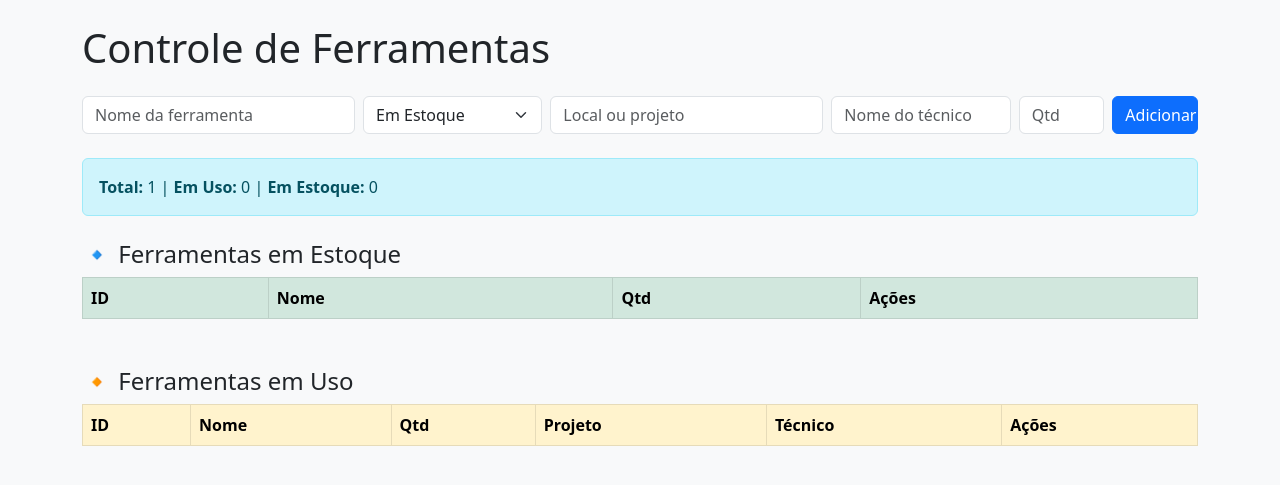
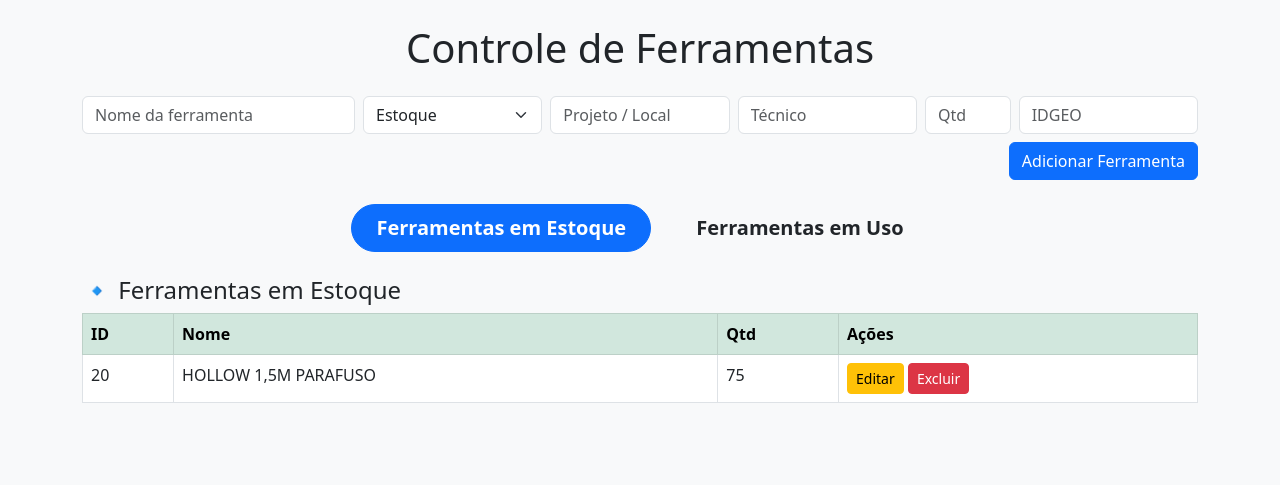
Before and after one commit to CarlosHenrique92/Controle_de-ferramentas_backup_16_07_2025, a Flask app: page / in a window 1280 px wide. Shown: the top 485 px of the page. Run offline with Flask 3, Linux system fonts and the light colour scheme; data comes from the database, SQL or seed files in the repository; both versions use the stored data as it was after the commit; lists and menus that the app fills with data are empty.

Commit message:
Atualizamos o Layout

```diff
--- a/app.py
+++ b/app.py
@@ -1,41 +1,21 @@
 from flask import Flask, render_template, request, redirect
 import sqlite3
 
-# Cria o app Flask
 app = Flask(__name__)
 
-# Função para conectar ao banco
 def get_db_connection():
     conn = sqlite3.connect('ferramentas.db')
-    conn.row_factory = sqlite3.Row  # permite acessar as colunas como dicionários
+    conn.row_factory = sqlite3.Row
     return conn
 
-# Página principal
 @app.route('/')
 def index():
     conn = get_db_connection()
+    ferramentas_estoque = conn.execute('SELECT * FROM ferramentas WHERE status = "estoque"').fetchall()
+    ferramentas_uso = conn.execute('SELECT * FROM ferramentas WHERE status = "uso"').fetchall()
+    conn.close()
+    return render_template('index.html', ferramentas_estoque=ferramentas_estoque, ferramentas_uso=ferramentas_uso)
 
-    # Ferramentas em estoque
-    ferramentas_estoque = conn.execute('SELECT * FROM ferramentas WHERE status = "em estoque"').fetchall()
-
-    # Ferramentas em uso
-    ferramentas_uso = conn.execute('SELECT * FROM ferramentas WHERE status = "em uso"').fetchall()
-
-    # Contagem total
-    total = conn.execute('SELECT COUNT(*) FROM ferramentas').fetchone()[0]
-    em_uso = len(ferramentas_uso)
-    em_estoque = len(ferramentas_estoque)
-
-    conn.close()
-
-    return render_template('index.html',
-                           ferramentas_estoque=ferramentas_estoque,
-                           ferramentas_uso=ferramentas_uso,
-                           total=total,
-                           em_uso=em_uso,
-                           em_estoque=em_estoque)
-
-# Rota para adicionar uma nova ferramenta
 @app.route('/adicionar', methods=['POST'])
 def adicionar():
     nome = request.form['nome']
@@ -43,77 +23,105 @@
     local = request.form['local']
     tecnico = request.form['tecnico']
     quantidade = int(request.form['quantidade'])
+    idgeo = request.form['idgeo']
 
     conn = get_db_connection()
 
-    # Verifica se já existe ferramenta igual (mesmo nome, status, local e técnico)
-    ferramenta_existente = conn.execute('''
+    # Verifica se já existe ferramenta com os mesmos dados
+    existente = conn.execute('''
         SELECT * FROM ferramentas
-        WHERE nome = ? AND status = ? AND local = ? AND tecnico = ?
-    ''', (nome, status, local, tecnico)).fetchone()
+        WHERE nome = ? AND status = ? AND local = ? AND tecnico = ? AND idgeo = ?
+    ''', (nome, status, local, tecnico, idgeo)).fetchone()
 
-    if ferramenta_existente:
-        # Se existe, soma a quantidade
-        nova_quantidade = ferramenta_existente['quantidade'] + quantidade
+    if existente:
+        # Atualiza a quantidade somando
+        nova_qtd = existente['quantidade'] + quantidade
         conn.execute('''
             UPDATE ferramentas
             SET quantidade = ?
             WHERE id = ?
-        ''', (nova_quantidade, ferramenta_existente['id']))
+        ''', (nova_qtd, existente['id']))
     else:
-        # Caso contrário, insere nova linha
+        # Insere novo registro
         conn.execute('''
-            INSERT INTO ferramentas (nome, status, local, tecnico, quantidade)
-            VALUES (?, ?, ?, ?, ?)
-        ''', (nome, status, local, tecnico, quantidade))
+            INSERT INTO ferramentas (nome, status, local, tecnico, quantidade, idgeo)
+            VALUES (?, ?, ?, ?, ?, ?)
+        ''', (nome, status, local, tecnico, quantidade, idgeo))
 
     conn.commit()
     conn.close()
     return redirect('/')
 
 
+@app.route('/deletar/<int:id>')
+def deletar(id):
+    conn = get_db_connection()
+    conn.execute('DELETE FROM ferramentas WHERE id = ?', (id,))
+    conn.commit()
+    conn.close()
+    return redirect('/')
+
 @app.route('/devolver/<int:id>')
 def devolver(id):
-    conn = get_db_connection()
+    conn = sqlite3.connect('ferramentas.db')
+    cursor = conn.cursor()
 
-    # Pega os dados da ferramenta original
-    ferramenta = conn.execute('SELECT * FROM ferramentas WHERE id = ?', (id,)).fetchone()
-    nome = ferramenta['nome']
-    quantidade = ferramenta['quantidade']
+    # Busca a ferramenta que está em uso
+    cursor.execute("SELECT nome, quantidade FROM ferramentas WHERE id = ? AND status = 'uso'", (id,))
+    ferramenta_em_uso = cursor.fetchone()
 
-    # Verifica se já existe essa ferramenta em estoque
-    existente_estoque = conn.execute('''
-        SELECT * FROM ferramentas
-        WHERE nome = ? AND status = "em estoque"
-    ''', (nome,)).fetchone()
+    if ferramenta_em_uso:
+        nome, quantidade = ferramenta_em_uso
 
-    if existente_estoque:
-        # Soma quantidade ao item em estoque existente
-        nova_quantidade = existente_estoque['quantidade'] + quantidade
-        conn.execute('''
-            UPDATE ferramentas
-            SET quantidade = ?
-            WHERE id = ?
-        ''', (nova_quantidade, existente_estoque['id']))
+        # Verifica se já existe ferramenta com mesmo nome no estoque
+        cursor.execute("SELECT id, quantidade FROM ferramentas WHERE nome = ? AND status = 'estoque'", (nome,))
+        ferramenta_estoque = cursor.fetchone()
 
-        # Deleta a ferramenta que foi devolvida
-        conn.execute('DELETE FROM ferramentas WHERE id = ?', (id,))
-    else:
-        # Apenas atualiza a devolvida para virar estoque
-        conn.execute('''
-            UPDATE ferramentas
-            SET status = ?, local = ?, tecnico = ?
-            WHERE id = ?
-        ''', ('em estoque', 'estoque', '', id))
+        if ferramenta_estoque:
+            estoque_id, estoque_quantidade = ferramenta_estoque
+            nova_quantidade = estoque_quantidade + quantidade
+
+            # Atualiza a quantidade no estoque existente
+            cursor.execute("UPDATE ferramentas SET quantidade = ? WHERE id = ?", (nova_quantidade, estoque_id))
+        else:
+            # Não existe no estoque ainda — cria um novo registro com campos vazios
+            cursor.execute("""
+                INSERT INTO ferramentas (nome, quantidade, status, local, tecnico, idgeo)
+                VALUES (?, ?, 'estoque', '', '', '')
+            """, (nome, quantidade))
+
+        # Remove a ferramenta em uso
+        cursor.execute("DELETE FROM ferramentas WHERE id = ?", (id,))
 
     conn.commit()
     conn.close()
     return redirect('/')
 
 
+@app.route('/editar/<int:id>', methods=['GET', 'POST'])
+def editar(id):
+    conn = get_db_connection()
 
+    if request.method == 'POST':
+        nova_quantidade = int(request.form['quantidade'])
+        novo_local = request.form['local']
+        novo_tecnico = request.form['tecnico']
+        novo_idgeo = request.form['idgeo']
 
-# Inicia o servidor
+        conn.execute('''
+            UPDATE ferramentas
+            SET quantidade = ?, local = ?, tecnico = ?, idgeo = ?
+            WHERE id = ?
+        ''', (nova_quantidade, novo_local, novo_tecnico, novo_idgeo, id))
+
+        conn.commit()
+        conn.close()
+        return redirect('/')
+
+    ferramenta = conn.execute('SELECT * FROM ferramentas WHERE id = ?', (id,)).fetchone()
+    conn.close()
+    return render_template('editar.html', ferramenta=ferramenta)
+
 if __name__ == '__main__':
     print("Iniciando o servidor Flask...")
     app.run(debug=True)
--- a/templates/index.html
+++ b/templates/index.html
@@ -4,10 +4,29 @@
     <meta charset="UTF-8">
     <title>Controle de Ferramentas</title>
     <link href="https://cdn.jsdelivr.net/npm/bootstrap@5.3.0/dist/css/bootstrap.min.css" rel="stylesheet">
+    <script>
+        function mostrarAba(aba) {
+            document.getElementById('estoque').style.display = 'none';
+            document.getElementById('uso').style.display = 'none';
+            document.getElementById('btnEstoque').classList.remove('btn-primary');
+            document.getElementById('btnUso').classList.remove('btn-warning');
+
+            if (aba === 'estoque') {
+                document.getElementById('estoque').style.display = 'block';
+                document.getElementById('btnEstoque').classList.add('btn-primary');
+            } else {
+                document.getElementById('uso').style.display = 'block';
+                document.getElementById('btnUso').classList.add('btn-warning');
+            }
+        }
+        window.onload = function () {
+            mostrarAba('estoque');
+        }
+    </script>
 </head>
 <body class="p-4 bg-light">
     <div class="container">
-        <h1 class="mb-4">Controle de Ferramentas</h1>
+        <h1 class="mb-4 text-center">Controle de Ferramentas</h1>
 
         <!-- Formulário para adicionar -->
         <form method="POST" action="/adicionar" class="row g-2 mb-4">
@@ -16,33 +35,40 @@
             </div>
             <div class="col-md-2">
                 <select name="status" class="form-select" required>
-                    <option value="em estoque">Em Estoque</option>
-                    <option value="em uso">Em Uso</option>
+                    <option value="estoque">Estoque</option>
+                    <option value="uso">Projeto</option>
                 </select>
             </div>
-            <div class="col-md-3">
-                <input name="local" class="form-control" placeholder="Local ou projeto" required>
+            <div class="col-md-2">
+                <input name="local" class="form-control" placeholder="Projeto / Local" required>
             </div>
             <div class="col-md-2">
-                <input name="tecnico" class="form-control" placeholder="Nome do técnico">
+                <input name="tecnico" class="form-control" placeholder="Técnico">
             </div>
             <div class="col-md-1">
                 <input name="quantidade" type="number" class="form-control" placeholder="Qtd" min="1" required>
             </div>
-            <div class="col-md-1">
-                <button class="btn btn-primary w-100">Adicionar</button>
+            <div class="col-md-2">
+                <input name="idgeo" class="form-control" placeholder="IDGEO">
+            </div>
+            <div class="col-md-12 text-end mt-2">
+                <button class="btn btn-primary">Adicionar Ferramenta</button>
             </div>
         </form>
 
-        <!-- Contadores -->
-        <div class="alert alert-info">
-            <strong>Total:</strong> {{ total }} |
-            <strong>Em Uso:</strong> {{ em_uso }} |
-            <strong>Em Estoque:</strong> {{ em_estoque }}
+        <!-- Botões de navegação (Tabs estilizadas) -->
+        <div class="text-center mb-4">
+            <button id="btnEstoque" class="btn btn-primary btn-lg px-4 py-2 mx-2 rounded-pill fw-bold" onclick="mostrarAba('estoque')">
+                 Ferramentas em Estoque
+            </button>
+            <button id="btnUso" class="btn btn-warning btn-lg px-4 py-2 mx-2 rounded-pill fw-bold" onclick="mostrarAba('uso')">
+                Ferramentas em Uso
+            </button>
         </div>
 
-        <!-- Lista de ferramentas em estoque -->
-        <h4 class="mt-4">🔹 Ferramentas em Estoque</h4>
+        <!-- Aba Estoque -->
+        <div id="estoque">
+            <h4>🔹 Ferramentas em Estoque</h4>
             <table class="table table-bordered table-hover">
                 <thead class="table-success">
                     <tr>
@@ -59,15 +85,18 @@
                         <td>{{ ferramenta.nome }}</td>
                         <td>{{ ferramenta.quantidade }}</td>
                         <td>
+                            <a href="/editar/{{ ferramenta.id }}" class="btn btn-warning btn-sm">Editar</a>
                             <a href="/deletar/{{ ferramenta.id }}" class="btn btn-danger btn-sm">Excluir</a>
                         </td>
                     </tr>
                     {% endfor %}
                 </tbody>
             </table>
+        </div>
 
-        <!-- Lista de ferramentas em uso -->
-        <h4 class="mt-5">🔸 Ferramentas em Uso</h4>
+        <!-- Aba Em Uso -->
+        <div id="uso" style="display: none;">
+            <h4>🔸 Ferramentas em Uso</h4>
             <table class="table table-bordered table-hover">
                 <thead class="table-warning">
                     <tr>
@@ -76,6 +105,7 @@
                         <th>Qtd</th>
                         <th>Projeto</th>
                         <th>Técnico</th>
+                        <th>IDGEO</th>
                         <th>Ações</th>
                     </tr>
                 </thead>
@@ -87,7 +117,9 @@
                         <td>{{ ferramenta.quantidade }}</td>
                         <td>{{ ferramenta.local }}</td>
                         <td>{{ ferramenta.tecnico or '-' }}</td>
+                        <td>{{ ferramenta.idgeo }}</td>
                         <td>
+                            <a href="/editar/{{ ferramenta.id }}" class="btn btn-warning btn-sm">Editar</a>
                             <a href="/devolver/{{ ferramenta.id }}" class="btn btn-success btn-sm">Devolver</a>
                             <a href="/deletar/{{ ferramenta.id }}" class="btn btn-danger btn-sm">Excluir</a>
                         </td>
@@ -96,5 +128,7 @@
                 </tbody>
             </table>
         </div>
+
+    </div>
 </body>
 </html>
```
Also changed, not shown: criar_banco.py (+10 -10 lines), templates/editar.html (added, +33 -0 lines), ferramentas.db. Lines whose indentation alone changed are shown as unchanged.
